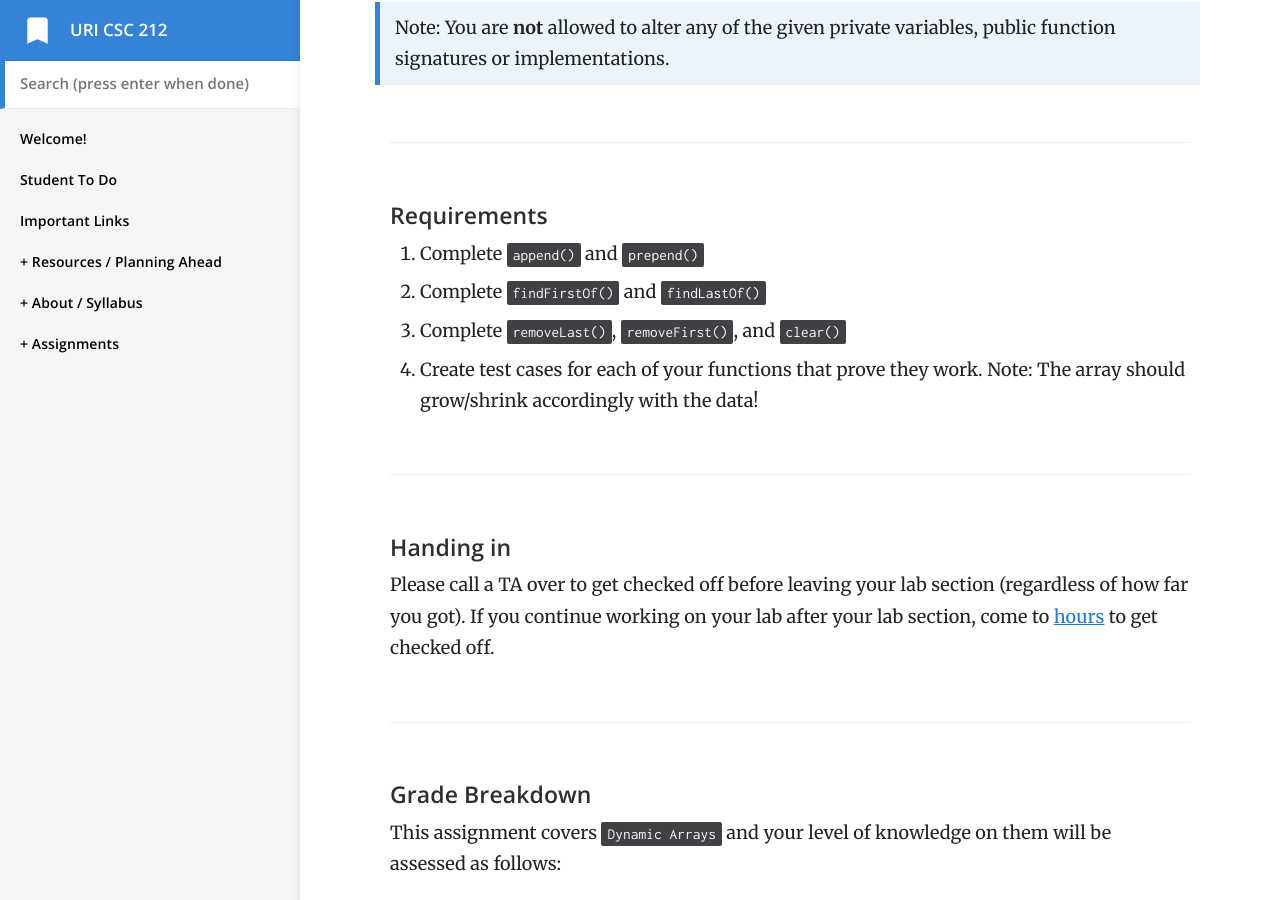
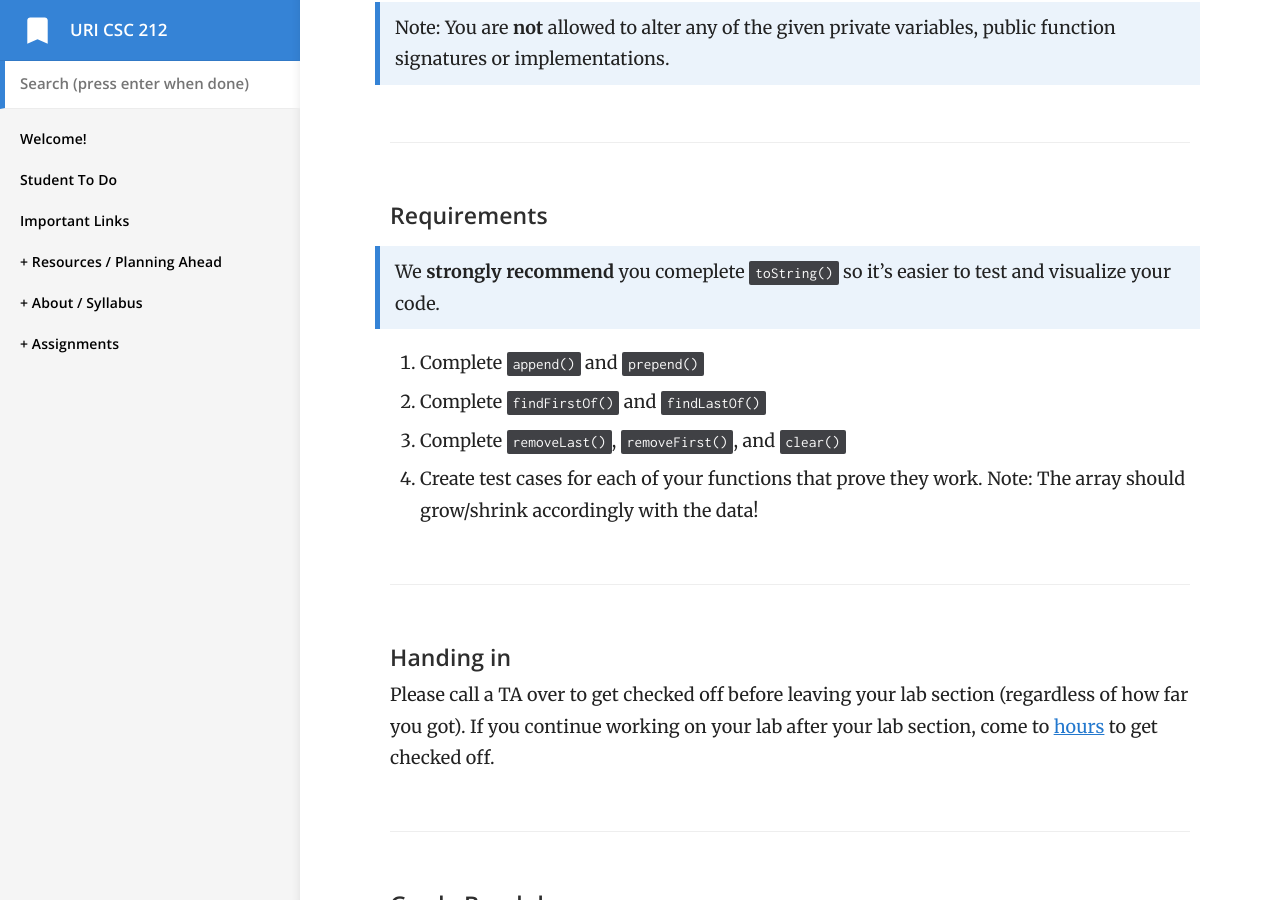
Before and after one commit to vcc-csc212/sp21-archive, a Jekyll site: the page built from _docs/labs/lab-03/lab-03.md, in a window 1280 px wide and 900 px high, scrolled down 8115 px. Built offline with Jekyll 4.4.1, drawn with Linux system fonts in a browser that asks for light colours.

Commit message:
note for tostring

```diff
--- a/_docs/labs/lab-03/lab-03.md
+++ b/_docs/labs/lab-03/lab-03.md
@@ -261,6 +261,8 @@ Some functions have already been implemented for you inside of the `DynamicArray
 ---
 
 #### Requirements {#reqs}
+> We **strongly recommend** you comeplete `toString()` so it's easier to test and visualize your code.
+
 1. Complete `append()` and `prepend()`
 2. Complete `findFirstOf()` and `findLastOf()`
 3. Complete `removeLast()`, `removeFirst()`, and `clear()`
```
